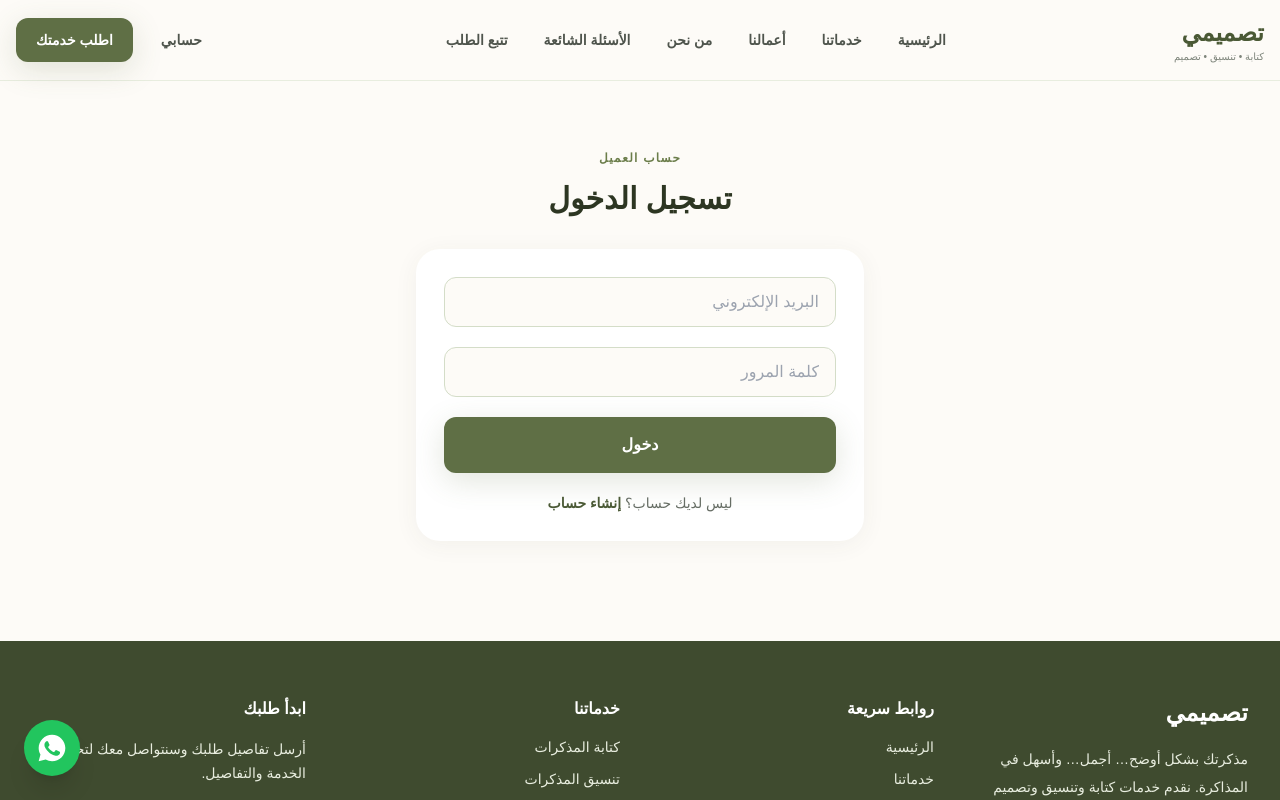
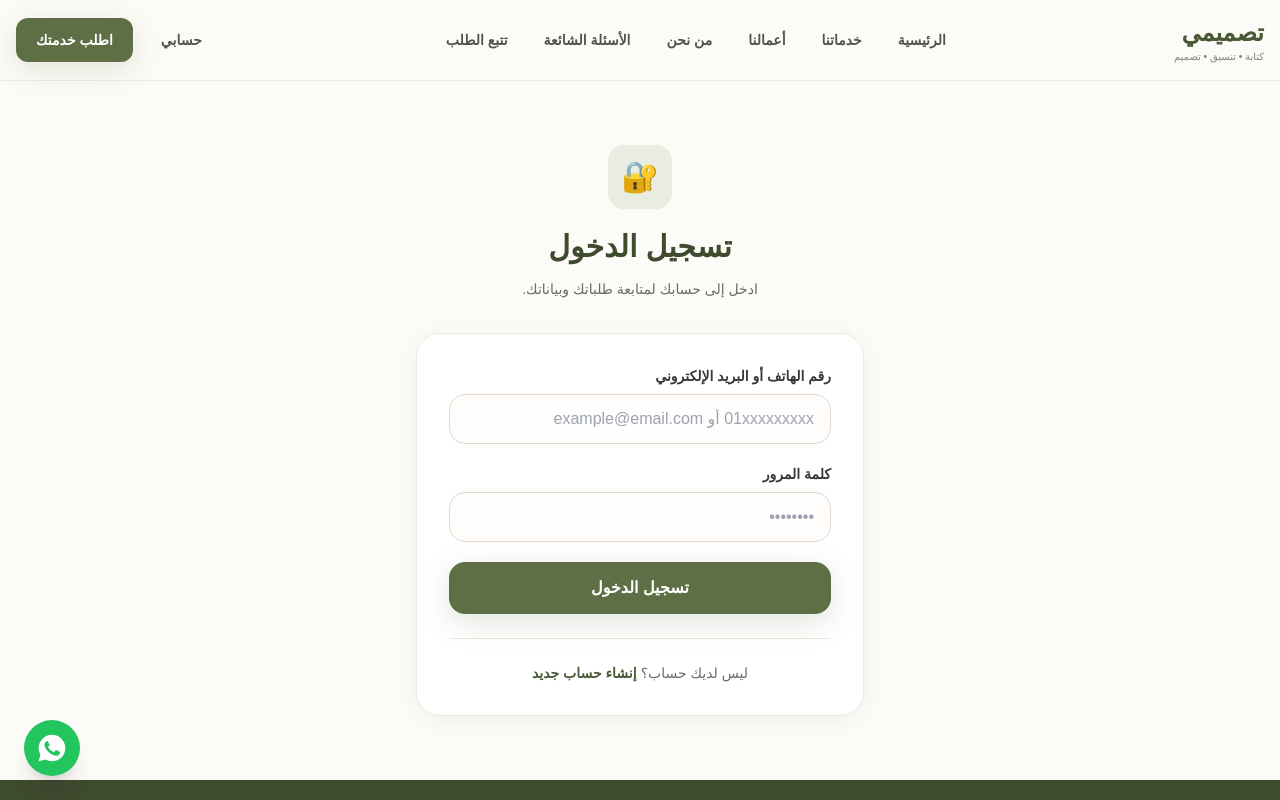
Before and after one commit to Mohamedwalied55/tasmimi, a Next.js app: page /login in a window 1280 px wide. Shown: the top 800 px of the page. Built offline with nearby package versions, Linux system fonts and the light colour scheme.

Commit message:
Update page.tsx

```diff
--- a/src/app/login/page.tsx
+++ b/src/app/login/page.tsx
@@ -1,87 +1,133 @@
 "use client";
 
 import Link from "next/link";
-import { useState } from "react";
+import { FormEvent, useState } from "react";
+import { useRouter } from "next/navigation";
 
 export default function LoginPage() {
-  const [loggedIn, setLoggedIn] = useState(false);
+  const router = useRouter();
 
-  if (loggedIn) {
-    return (
-      <main className="min-h-[70vh] bg-cream-100 px-4 py-16">
-        <div className="mx-auto max-w-md rounded-3xl bg-white p-8 text-center shadow-card">
-          <div className="mx-auto flex h-16 w-16 items-center justify-center rounded-full bg-olive-100 text-2xl text-olive-700">
-            ✓
-          </div>
+  const [identifier, setIdentifier] = useState("");
+  const [password, setPassword] = useState("");
 
-          <h1 className="mt-6 text-2xl font-black text-olive-800">
-            تم تسجيل الدخول
-          </h1>
+  const [loading, setLoading] = useState(false);
+  const [error, setError] = useState("");
 
-          <p className="mt-3 text-sm text-warmGray-600">
-            صفحة الحساب وقاعدة البيانات سيتم ربطهما في المرحلة التالية.
-          </p>
+  async function handleSubmit(event: FormEvent<HTMLFormElement>) {
+    event.preventDefault();
 
-          <Link
-            href="/profile"
-            className="mt-6 block rounded-xl bg-olive-600 px-5 py-3 font-bold text-white"
-          >
-            فتح حسابي
-          </Link>
-        </div>
-      </main>
-    );
+    setError("");
+    setLoading(true);
+
+    try {
+      const response = await fetch("/api/auth/login", {
+        method: "POST",
+        headers: {
+          "Content-Type": "application/json",
+        },
+        body: JSON.stringify({
+          identifier,
+          password,
+        }),
+      });
+
+      const data = await response.json();
+
+      if (!response.ok) {
+        setError(data.message || "بيانات الدخول غير صحيحة.");
+        return;
+      }
+
+      router.push("/profile");
+      router.refresh();
+    } catch {
+      setError("تعذر الاتصال بالخادم. حاول مرة أخرى.");
+    } finally {
+      setLoading(false);
+    }
   }
 
   return (
-    <main className="min-h-[70vh] bg-cream-100 px-4 py-16">
+    <section className="min-h-[80vh] bg-cream-100 px-4 py-16">
       <div className="mx-auto max-w-md">
+
         <div className="mb-8 text-center">
-          <span className="text-xs font-black tracking-widest text-olive-500">
-            حساب العميل
-          </span>
+          <div className="mx-auto flex h-16 w-16 items-center justify-center rounded-2xl bg-olive-100 text-3xl">
+            🔐
+          </div>
 
-          <h1 className="mt-3 text-3xl font-black text-olive-900">
+          <h1 className="mt-5 text-3xl font-black text-olive-800">
             تسجيل الدخول
           </h1>
+
+          <p className="mt-3 text-sm leading-6 text-warmGray-600">
+            ادخل إلى حسابك لمتابعة طلباتك وبياناتك.
+          </p>
         </div>
 
-        <form
-          onSubmit={(e) => {
-            e.preventDefault();
-            setLoggedIn(true);
-          }}
-          className="space-y-5 rounded-3xl bg-white p-7 shadow-card"
-        >
-          <input
-            required
-            type="email"
-            placeholder="البريد الإلكتروني"
-            className="w-full rounded-xl border border-olive-200 bg-cream-100 px-4 py-3 outline-none focus:border-olive-500"
-          />
+        <div className="rounded-3xl border border-olive-100 bg-white p-6 shadow-card sm:p-8">
+
+          {error && (
+            <div className="mb-5 rounded-2xl border border-red-200 bg-red-50 px-4 py-3 text-sm font-semibold text-red-700">
+              {error}
+            </div>
+          )}
+
+          <form onSubmit={handleSubmit} className="space-y-5">
+
+            <div>
+              <label className="mb-2 block text-sm font-bold text-warmGray-800">
+                رقم الهاتف أو البريد الإلكتروني
+              </label>
 
               <input
+                type="text"
+                value={identifier}
+                onChange={(e) => setIdentifier(e.target.value)}
                 required
+                placeholder="01xxxxxxxxx أو example@email.com"
+                className="w-full rounded-2xl border border-beige-300 bg-cream-50 px-4 py-3 outline-none transition focus:border-olive-500 focus:ring-4 focus:ring-olive-100"
+              />
+            </div>
+
+            <div>
+              <label className="mb-2 block text-sm font-bold text-warmGray-800">
+                كلمة المرور
+              </label>
+
+              <input
                 type="password"
-            placeholder="كلمة المرور"
-            className="w-full rounded-xl border border-olive-200 bg-cream-100 px-4 py-3 outline-none focus:border-olive-500"
+                value={password}
+                onChange={(e) => setPassword(e.target.value)}
+                required
+                placeholder="••••••••"
+                className="w-full rounded-2xl border border-beige-300 bg-cream-50 px-4 py-3 outline-none transition focus:border-olive-500 focus:ring-4 focus:ring-olive-100"
               />
+            </div>
 
             <button
               type="submit"
-            className="w-full rounded-xl bg-olive-600 px-5 py-4 font-bold text-white shadow-olive hover:bg-olive-700"
+              disabled={loading}
+              className="w-full rounded-2xl bg-olive-600 px-5 py-3.5 font-bold text-white shadow-olive transition hover:bg-olive-700 disabled:cursor-not-allowed disabled:opacity-60"
             >
-            دخول
+              {loading ? "جاري تسجيل الدخول..." : "تسجيل الدخول"}
             </button>
 
-          <p className="text-center text-sm text-warmGray-600">
-            ليس لديك حساب؟{" "}
-            <Link href="/register" className="font-bold text-olive-700">
-              إنشاء حساب
+          </form>
+
+          <div className="mt-6 border-t border-beige-200 pt-6 text-center text-sm text-warmGray-600">
+            ليس لديك حساب؟
+
+            <Link
+              href="/register"
+              className="mr-1 font-bold text-olive-700 hover:text-olive-800"
+            >
+              إنشاء حساب جديد
             </Link>
-          </p>
-        </form>
           </div>
-    </main>
+
+        </div>
+      </div>
+    </section>
   );
 }
```
Lines whose indentation alone changed are shown as unchanged.
